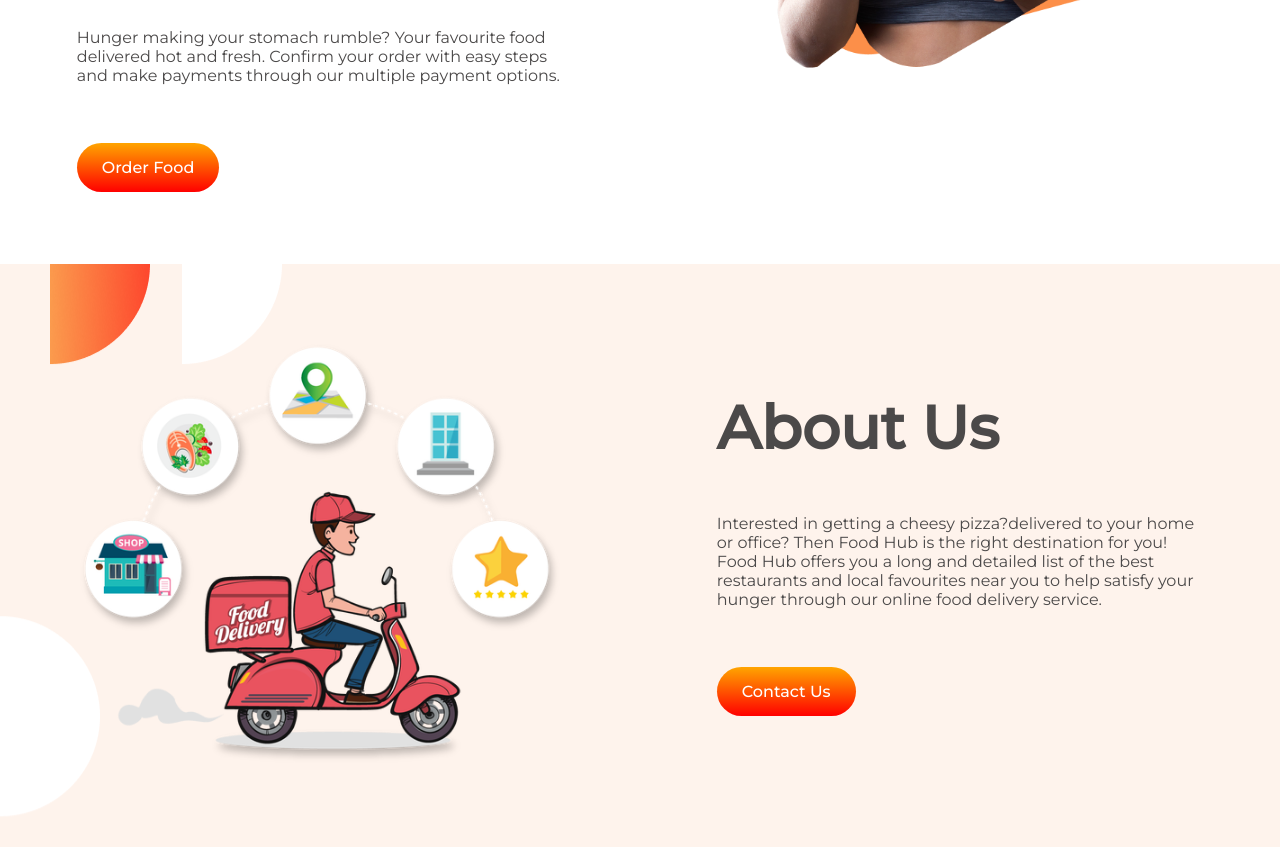
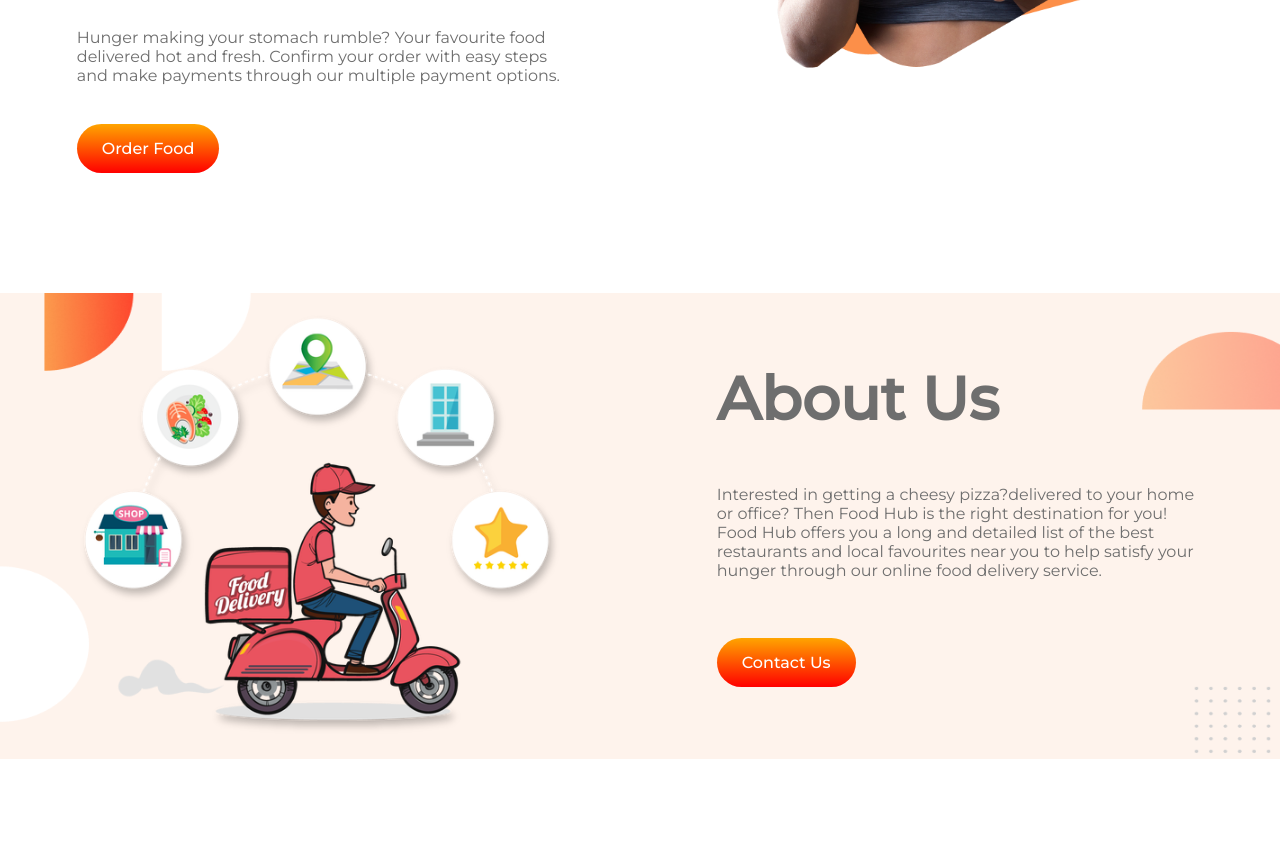
Before and after one commit to al-raiyan/food-hub, a plain HTML site: page index.html in a window 1280 px wide. Shown: the part 540-1397 px from the top of the page. After the commit the page ends 1358 px from the top, so only its background shows below. Drawn offline with Linux system fonts and the light colour scheme.

Commit message:
2nd section

```diff
--- a/style.css
+++ b/style.css
@@ -1,6 +1,6 @@
 body{
     font-family: 'Montserrat', sans-serif;
-    color: rgb(75, 73, 73);
+    color: rgb(110, 110, 110);
     margin: 0;
 }
 h1{
@@ -14,7 +14,6 @@ h1{
 }
 .flexible{
     display: flex;
-    margin-bottom: 10px;
 }
 .half-width{
     width: 50%;
@@ -29,10 +28,11 @@ h1{
     background-image: linear-gradient(orange, red);
     padding: 15px 25px;
     border-radius: 30px;
-    font-weight: 500;
+    font-weight: 550;
 }
 .about-us{
     background-image: url(images/shapes/7.png);
-    background-size: center;
+    background-position: center;
+    background-size: 100% 80%;
     background-repeat: no-repeat;
 }
```
Also changed, not shown: index.html (+1 -1 lines).
